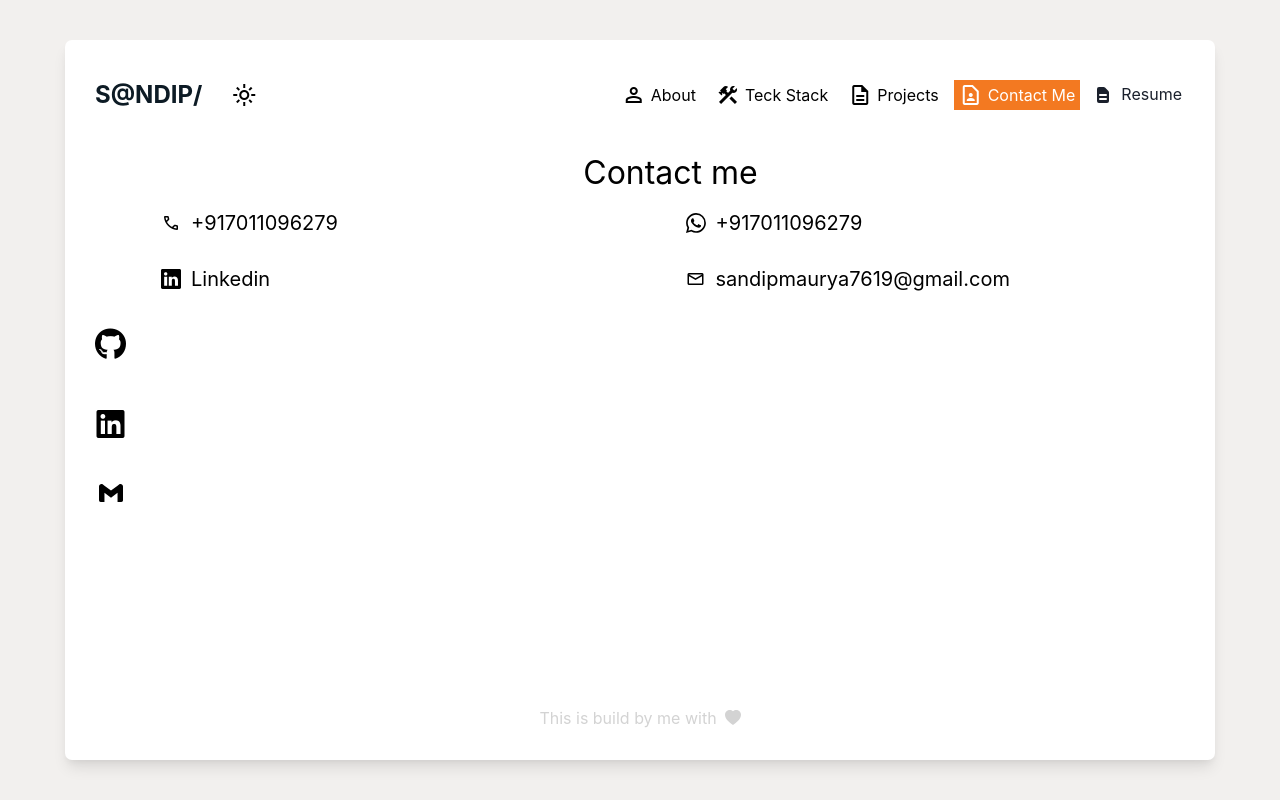
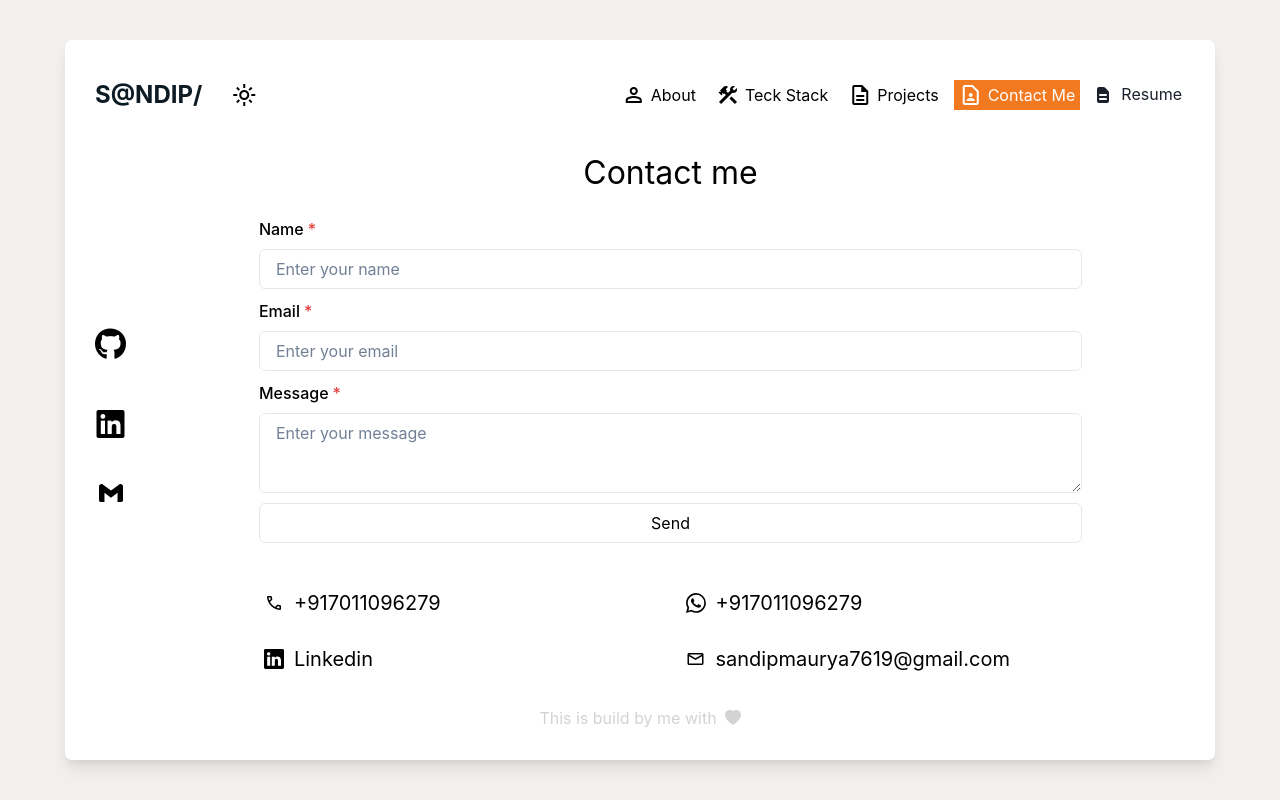
Before and after one commit to Sandipmaury/Sandipmaury.github.io, a React (Create React App) app: page /contact in a window 1280 px wide. Built offline with nearby package versions, Linux system fonts and the light colour scheme.

Commit message:
mail box is done

```diff
--- a/package.json
+++ b/package.json
@@ -5,6 +5,7 @@
   "private": true,
   "dependencies": {
     "@chakra-ui/react": "^2.3.6",
+    "@emailjs/browser": "^3.9.0",
     "@testing-library/jest-dom": "^5.16.5",
     "@testing-library/react": "^13.4.0",
     "@testing-library/user-event": "^13.5.0",
--- /dev/null
+++ b/src/components/Contact.jsx
@@ -0,0 +1,63 @@
+import React from "react";
+import { Box, Flex, Grid, Icon, Link, Text } from "@chakra-ui/react";
+import { BsWhatsapp, BsLinkedin } from "react-icons/bs";
+
+export const Contact = () => {
+  const hoverEffect = {
+    backgroundColor: "#f37921",
+    color: "white",
+    transition: "0.3s",
+    cursor: "pointer",
+    boxShadow: "md",
+  };
+  return (
+    <Grid
+      templateColumns={[
+        "repeat(1, 1fr)",
+        "repeat(2, 1fr)",
+        "repeat(2, 1fr)",
+        "repeat(2, 1fr)",
+      ]}
+      gap="20px"
+      flexWrap="wrap"
+    >
+      <Flex gap="10px" alignItems="center" p="3px 5px" _hover={hoverEffect}>
+        <Box fontSize="20px" className="material-symbols-outlined">
+          phone
+        </Box>
+        <Text fontSize={["15px", "17px", "20px", "20px"]}>+917011096279</Text>
+      </Flex>
+      <Flex gap="10px" alignItems="center" p="3px 5px" _hover={hoverEffect}>
+        <Icon fontSize={["15px", "17px", "20px", "20px"]} as={BsWhatsapp} />
+        <Text fontSize={["15px", "17px", "20px", "20px"]}>+917011096279</Text>
+      </Flex>
+      <Link
+        target="_blank"
+        _hover={{ textDecoration: "none" }}
+        href="https://www.linkedin.com/in/sandip-maurya-003066235/"
+      >
+        <Flex gap="10px" alignItems="center" p="3px 5px" _hover={hoverEffect}>
+          <Icon fontSize={["15px", "17px", "20px", "20px"]} as={BsLinkedin} />
+          <Text fontSize={["15px", "17px", "20px", "20px"]}>Linkedin</Text>
+        </Flex>
+      </Link>
+      <Flex
+        gap="10px"
+        alignItems="center"
+        p="3px 5px"
+        onClick={() => (window.location = "mailto:sandipmaurya7619@gmail.com")}
+        _hover={hoverEffect}
+      >
+        <Box
+          fontSize={["15px", "17px", "20px", "20px"]}
+          className="material-symbols-outlined"
+        >
+          mail
+        </Box>
+        <Text fontSize={["15px", "17px", "20px", "20px"]}>
+          sandipmaurya7619@gmail.com
+        </Text>
+      </Flex>
+    </Grid>
+  );
+};
--- /dev/null
+++ b/src/components/Email.jsx
@@ -0,0 +1,69 @@
+import React, { useRef } from "react";
+import emailjs from "@emailjs/browser";
+import {
+  FormControl,
+  FormLabel,
+  Input,
+  Textarea,
+  useToast,
+} from "@chakra-ui/react";
+
+export const Email = () => {
+  const form = useRef();
+  const toast = useToast();
+
+  const sendEmail = (e) => {
+    e.preventDefault();
+
+    emailjs
+      .sendForm(
+        "service_9bre1gu",
+        "template_02iucmi",
+        form.current,
+        "AuLiQEA7MLCIuMhgL"
+      )
+      .then((result) => {
+        toast({
+          title: "Successfull!",
+          description: "Your send to Sandip Maurya successfully!",
+          status: "success",
+          duration: 3000,
+          isClosable: true,
+        });
+      })
+      .catch(() => {
+        toast({
+          title: "Failed",
+          description:
+            "Something went wrong. Please try on below email address.",
+          status: "error",
+          duration: 3000,
+          isClosable: true,
+        });
+      });
+    e.target.reset();
+  };
+
+  return (
+    <form ref={form} onSubmit={sendEmail}>
+      <FormControl mb="10px" isRequired>
+        <FormLabel>Name</FormLabel>
+        <Input type="text" name="user_name" placeholder="Enter your name" />
+      </FormControl>
+      <FormControl mb="10px" isRequired>
+        <FormLabel>Email</FormLabel>
+        <Input type="email" name="user_email" placeholder="Enter your email" />
+      </FormControl>
+      <FormControl mb="10px" isRequired>
+        <FormLabel>Message</FormLabel>
+        <Textarea name="message" placeholder="Enter your message" />
+      </FormControl>
+      <Input
+        _hover={{ backgroundColor: "#e8f0fe" }}
+        cursor="pointer"
+        type="submit"
+        value="Send"
+      />
+    </form>
+  );
+};
--- a/src/pages/ContactPage.jsx
+++ b/src/pages/ContactPage.jsx
@@ -1,83 +1,25 @@
-import { Box, Flex, Grid, Icon, Link, Stack, Text } from "@chakra-ui/react";
+import { Box, Flex, Stack, Text } from "@chakra-ui/react";
 import React from "react";
-import { BsWhatsapp, BsLinkedin } from "react-icons/bs";
+import { Contact } from "../components/Contact";
+import { Email } from "../components/Email";
 
 export const ContactPage = () => {
-  const hoverEffect = {
-    backgroundColor: "#f37921",
-    color: "white",
-    transition: "0.3s",
-    cursor: "pointer",
-    boxShadow: "md",
-  };
   return (
     <Stack direction="column" h="100%" w="100%" alignItems="center">
       <Text fontSize="2rem">Contact me</Text>
-      <Box w="100%" h="100%">
-        <Box w="100%"></Box>
-        <Grid
-          templateColumns={[
-            "repeat(1, 1fr)",
-            "repeat(2, 1fr)",
-            "repeat(2, 1fr)",
-            "repeat(2, 1fr)",
-          ]}
-          gap="20px"
-          flexWrap="wrap"
-        >
-          <Flex gap="10px" alignItems="center" p="3px 5px" _hover={hoverEffect}>
-            <Box fontSize="20px" className="material-symbols-outlined">
-              phone
-            </Box>
-            <Text fontSize={["15px", "17px", "20px", "20px"]}>
-              +917011096279
-            </Text>
-          </Flex>
-          <Flex gap="10px" alignItems="center" p="3px 5px" _hover={hoverEffect}>
-            <Icon fontSize={["15px", "17px", "20px", "20px"]} as={BsWhatsapp} />
-            <Text fontSize={["15px", "17px", "20px", "20px"]}>
-              +917011096279
-            </Text>
-          </Flex>
-          <Link
-            target="_blank"
-            _hover={{ textDecoration: "none" }}
-            href="https://www.linkedin.com/in/sandip-maurya-003066235/"
-          >
-            <Flex
-              gap="10px"
-              alignItems="center"
-              p="3px 5px"
-              _hover={hoverEffect}
-            >
-              <Icon
-                fontSize={["15px", "17px", "20px", "20px"]}
-                as={BsLinkedin}
-              />
-              <Text fontSize={["15px", "17px", "20px", "20px"]}>Linkedin</Text>
-            </Flex>
-          </Link>
-          <Flex
-            gap="10px"
-            alignItems="center"
-            p="3px 5px"
-            onClick={() =>
-              (window.location = "mailto:sandipmaurya7619@gmail.com")
-            }
-            _hover={hoverEffect}
-          >
-            <Box
-              fontSize={["15px", "17px", "20px", "20px"]}
-              className="material-symbols-outlined"
-            >
-              mail
-            </Box>
-            <Text fontSize={["15px", "17px", "20px", "20px"]}>
-              sandipmaurya7619@gmail.com
-            </Text>
-          </Flex>
-        </Grid>
-      </Box>
+      <Flex
+        direction="column"
+        w={["100%", "100%", "90%", "80%"]}
+        h="100%"
+        overflowY="auto"
+        justifyContent="space-between"
+        gap="30px"
+      >
+        <Box w="100%" m="auto">
+          <Email />
+        </Box>
+        <Contact />
+      </Flex>
     </Stack>
   );
 };
```
Also changed, not shown: 1 other file (tests, documents, lock files or other folders).
